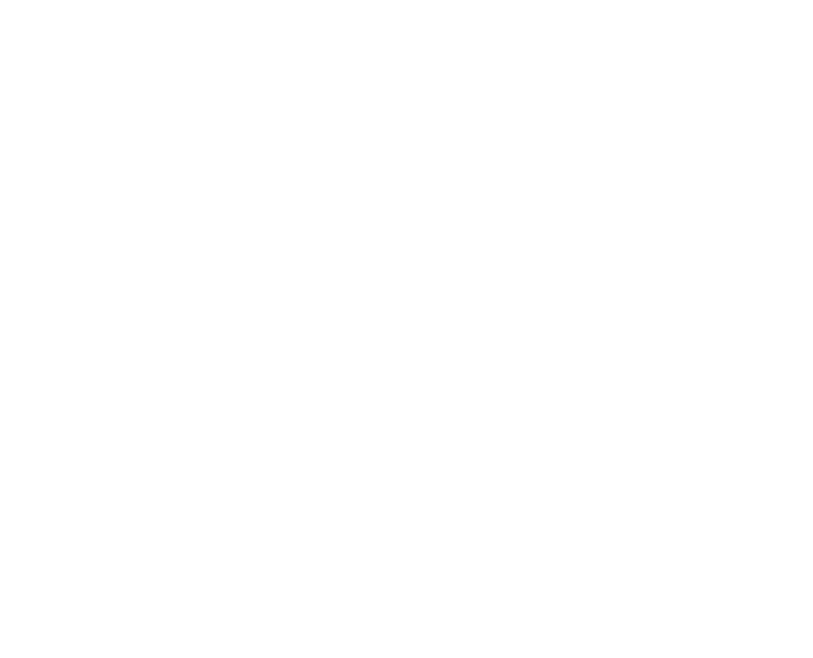
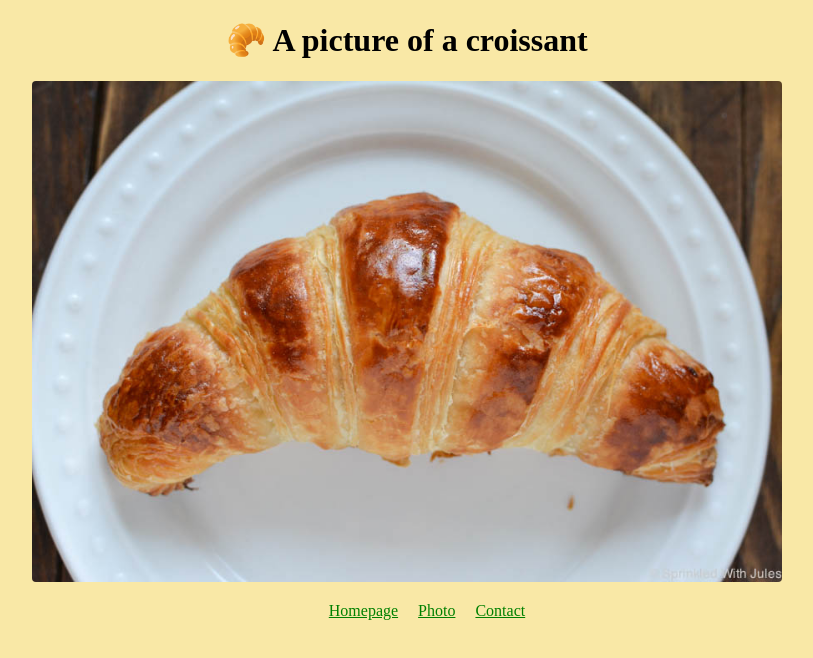
Before and after one commit to kreativcare/croissant, a plain HTML site: page photo.html in a window 1280 px wide. Shown: the whole page, without its empty margins (1-814 px from the left). Drawn offline with Linux system fonts and the light colour scheme.

Commit message:
added photo and css

```diff
--- a/css/style.css
+++ b/css/style.css
@@ -2,15 +2,26 @@ body {
   display: block;
   text-align: center;
   max-width: 800px;
-}
-
-h1 {
-  color: blueviolet;
+  background-color: #f9e8a6;
 }
 
 ul {
   list-style: none;
   display: flex;
   flex-direction: row;
-  justify-content: space-evenly;
+  justify-content: center;
+  gap: 20px;
 }
+
+li {
+  margin: 0;
+}
+
+img {
+  width: 750px;
+  border-radius: 4px;
+}
+
+a {
+  color: green;
+}
--- a/photo.html
+++ b/photo.html
@@ -0,0 +1,23 @@
+<!DOCTYPE html>
+<html lang="en">
+  <head>
+    <meta charset="UTF-8" />
+    <meta http-equiv="X-UA-Compatible" content="IE=edge" />
+    <meta name="viewport" content="width=device-width, initial-scale=1.0" />
+    <link rel="stylesheet" href="css/style.css" />
+    <title>Photo of a prefect croissant</title>
+  </head>
+  <body>
+    <h1>🥐 A picture of a croissant</h1>
+    <img src="media/croissant.jpeg" alt="Croissant" />
+    <ul>
+      <li>
+        <a href="index.html">Homepage</a>
+      </li>
+      <li><a href="photo.html">Photo</a></li>
+      <li>
+        <a href="contact.html"> Contact</a>
+      </li>
+    </ul>
+  </body>
+</html>
```
Also changed, not shown: media/croissant.jpeg (added).
